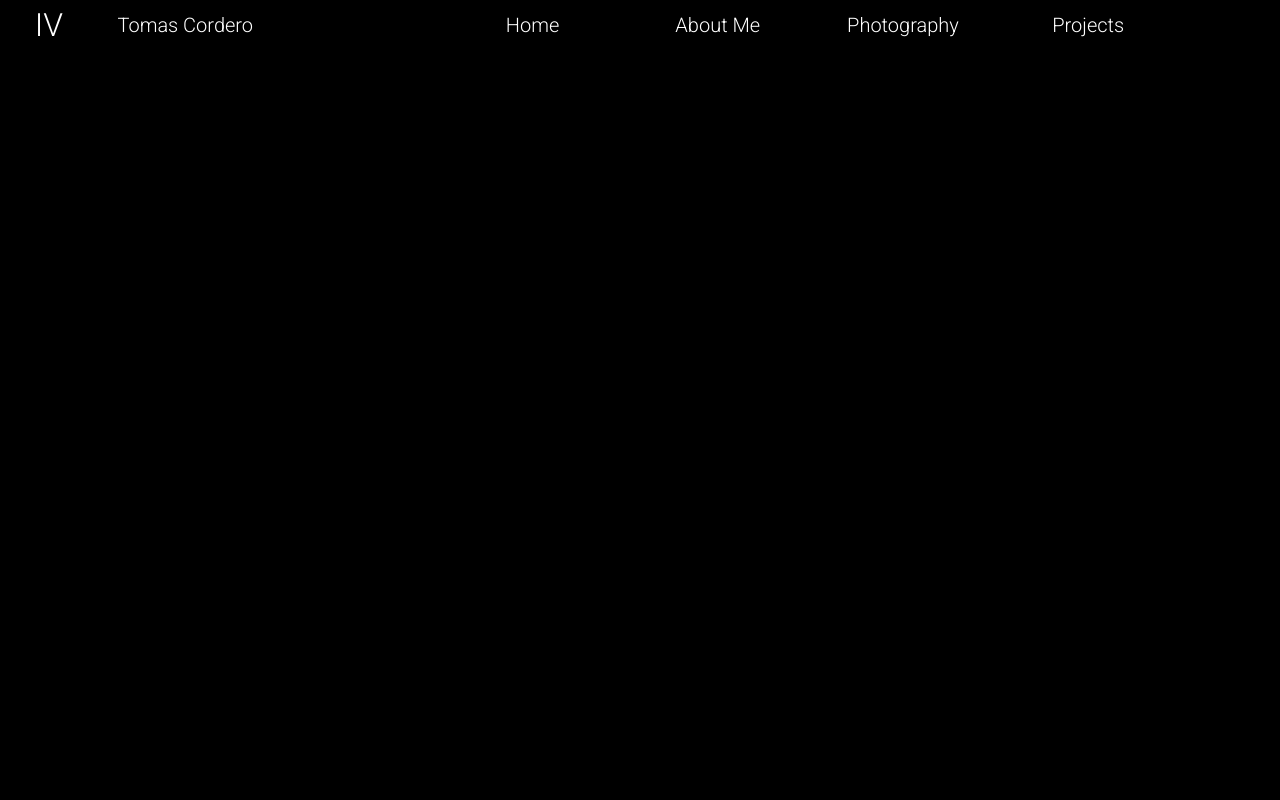
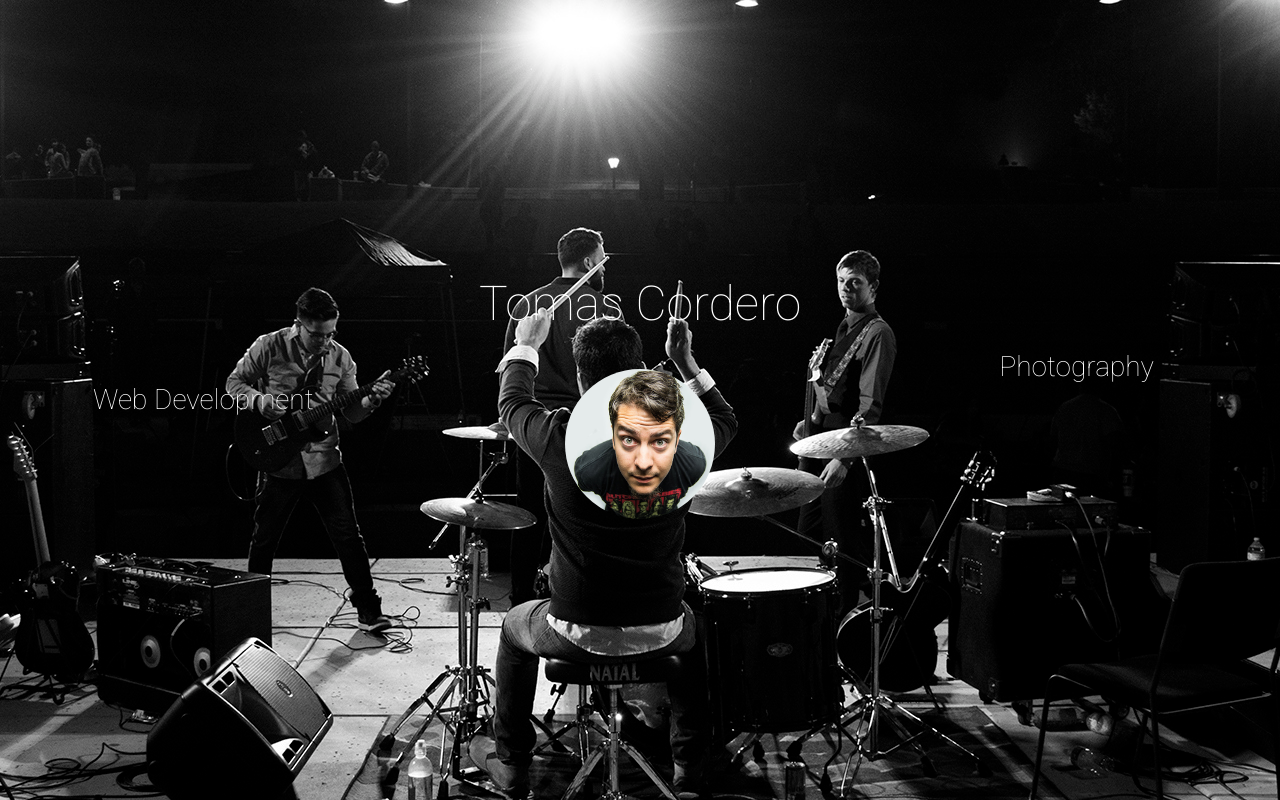
Before and after one commit to killfrog47/tomascordero, a website: page index.html in a window 1280 px wide. Drawn offline with Linux system fonts and the light colour scheme.

Commit message:
moved around the page structure.
No more about me page. Turned home page into landing page to select
different categories. Only 2 so far, photography and web dev

```diff
--- a/assets/js/master.js
+++ b/assets/js/master.js
@@ -5,7 +5,7 @@ $(window).resize(function() {
 
 	$('.intro-box').css('top', topCalc+'px');
 });
-var backgrounds = ['home-img-01.jpg','home-img-02.jpg','home-img-03.jpg','home-img-04.jpg','home-img-05.jpg','home-img-06.jpg','home-img-07.jpg','home-img-08.jpg'];
+var backgrounds = ['home-img-02.jpg','home-img-03.jpg','home-img-04.jpg','home-img-05.jpg','home-img-06.jpg','home-img-07.jpg','home-img-08.jpg','home-img-01.jpg'];
 
 function change_bg(counter){
 	var new_bg = backgrounds[counter];
--- a/assets/sass/_body.scss
+++ b/assets/sass/_body.scss
@@ -3,18 +3,32 @@
 	height: 150px;
 
 }
+.general-copy {
+	color: white;
 
+	h1 {
+		font-size: 3em;
+		font-weight: 200;
+	}
+	h2 {
+		font-size: 1.75em;
+		font-weight: 200;
+	}
+}
+.vert-center {
+	position: relative;
+	top:50%;
+}
 .container {
 	@include outer-container(100%);
 	height: 100%;
 	position: relative;
-	padding-top: 50px;
 	//about me page
 	.pic-of-me {
 		@include span-columns(6);
 		position: relative;
-		background: white;
 		min-height: 100%;
+		text-align: center;
 
 		@include media($mobile) {
 			height: 50%;
@@ -24,32 +38,78 @@
 			padding-bottom: 20px;
 
 		}
-		img.my-face {
-			padding: 0px 50px;
-			border-radius: 50%;
-			position: relative;
-			margin-top: 25%;
-			@include media($mobile) {
-				margin-top: 0;
+
+	}
+
+	.web-dev {
+		@include span-columns(4);
+		@extend .general-copy;
+		height: 100%;
+		text-align: center;
+		position: relative;
+		.copy-container {
+			@extend .vert-center;
+			height: 100px;
+			margin-top: -50px;
+			h1,h2 {
+				line-height: 100px;
+			}
+		}
+
+	}
+	.photography {
+		@include span-columns(4);
+		@extend .general-copy;
+		height: 100%;
+		text-align: center;
+		position: relative;
+		.copy-container {
+			@extend .vert-center;
+			height: 100px;
+			margin-top: -50px;
+			h1 {
+				line-height: 100px;
 			}
 		}
 	}
-	.bio {
-		@include span-columns(6);
-		background: black;
+	.me {
+		@extend .general-copy;
+		@include span-columns(4);
 		min-height: 100%;
 		text-align: center;
+		position: relative;
 		@include media($mobile) {
 			height: 50%;
 			min-height: auto;
 			@include span-columns(12);
 		}
-		.copy{
-			@include span-columns(4 of 6);
-			@include shift(1);
+		.copy-container {
+			// background: rgba(0,0,0,.5);
+			bottom: 0;
 			color: white;
-			font-size: 18px;
-			position: relative;
+			position: absolute;
+			width: 100%;
+			top: 50%;
+			height: 250px;
+			margin-top: -125px;
+			img.my-face {
+				// padding: 0px 50px;
+				border-radius: 50%;
+				max-width: 150px;
+				position: relative;
+				@include media($mobile) {
+					margin-top: 0;
+				}
+			}
+
+			// h1 {
+			// 	font-size: 1.5em;
+			// }
+			.copy{
+				font-size: 1.125em;
+				position: relative;
+
+			}
 			@include media($mobile) {
 				padding: 20px 0;
 				@include span-columns(10 of 12);
--- a/assets/sass/_head.scss
+++ b/assets/sass/_head.scss
@@ -30,7 +30,7 @@ header {
 	width:100%;
 	background-position: center;
 	background-repeat: no-repeat;
-	// background: url(../images/home-page/home-img-01.jpg) center;
+	background: url(../images/home-page/home-img-01.jpg) center;
 	z-index: 0;
 
 	@include media($mobile) {
--- a/index.html
+++ b/index.html
@@ -18,7 +18,7 @@
 	<div class="background">
 
 	</div>
-	<nav class="navigation">
+	<!-- <nav class="navigation">
 		<div class="branding"><span class="logo">IV</span> <span class="logo-copy">Tomas Cordero</span></div>
 		<div class="links">
 			<a href="/"><div class="link">Home</div></a>
@@ -26,10 +26,42 @@
 			<a href="/photography/"><div class="link">Photography</div></a>
 			<a href="/projects/"><div class="link">Projects</div></a>
 		</div>
-	</nav>
-
+	</nav> -->
+	<div class="container">
+		<div class="web-dev">
+			<div class="copy-container">
+				<h2>Web Development</h2>
+			</div>
+		</div>
+		<div class="me">
+			<div class="copy-container">
+				<h1>Tomas Cordero</h1>
+				<img src="/assets/images/me.jpg" alt="Tomas Enrique Cordero IV" class="center-block my-face" />
+				<!-- <p class="copy">Web Developer<p> -->
+				<!-- <p class="copy">Photographer<p> -->
+			</div>
+		</div>
+		<div class="photography">
+			<div class="copy-container">
+				<h2>Photography</h2>
+			</div>
+		</div>
+	</div>
 	<footer>
 
 	</footer>
 </body>
+<script>
+	$(function(){
+		var windowHeight = $(window).height(),
+			halfCalc = windowHeight / 2,
+			imageOfMeHeight = $('img.my-face').height(),
+			copyHeight = $('.copy-container').height();
+		if($(window).width() > 767){
+			// $('.container .me .copy-container').css('margin-top', '-' + copyHeight / 2 + 'px');
+		}else{
+			// $('.container .me .copy-container').css('margin-top', '');
+		}
+	})
+</script>
 </html>
```
Also changed, not shown: about-me/index.html (+16 -8 lines), assets/css/stylesheet.css, assets/sass/_custom-mixins.scss (line endings or trailing spaces).
